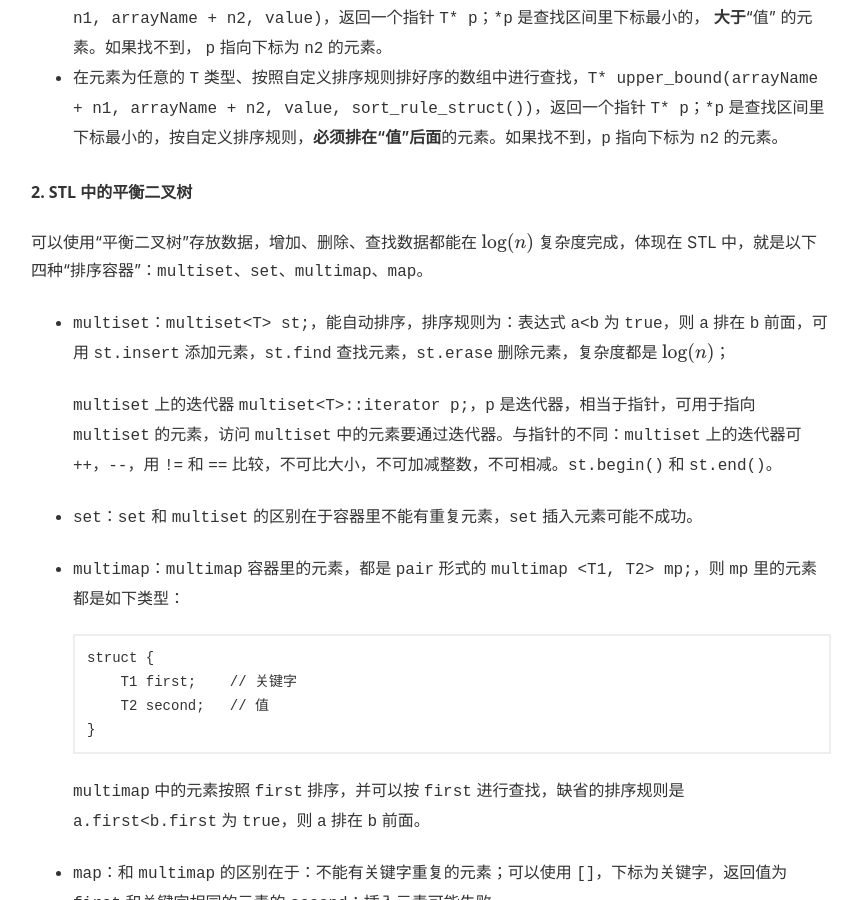
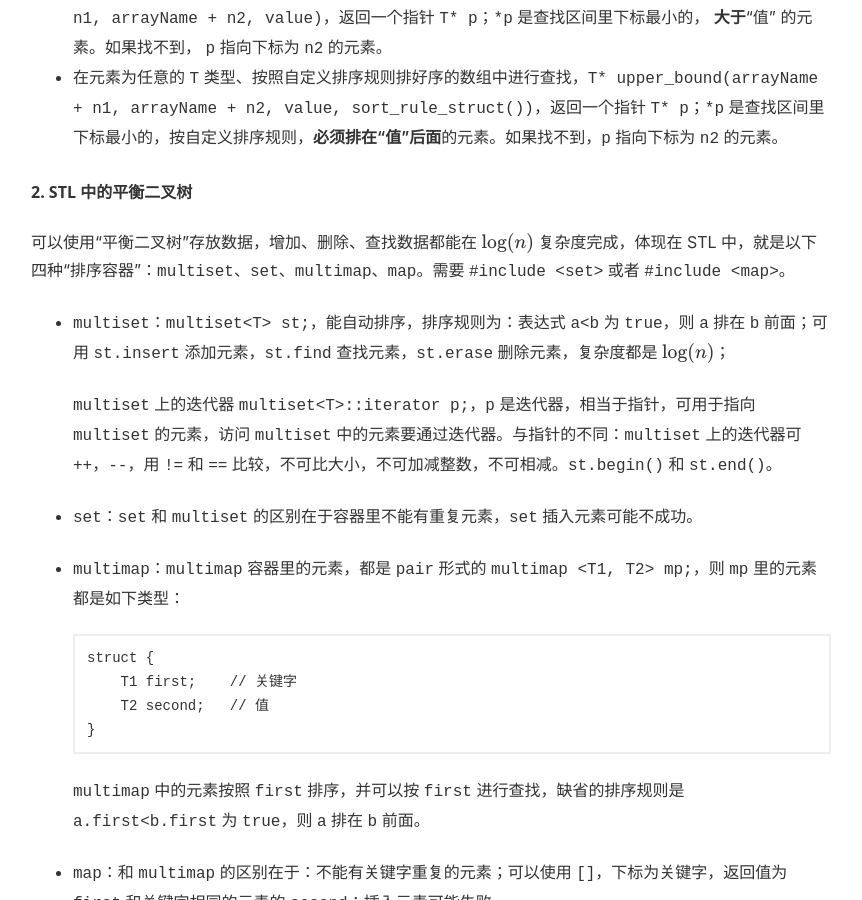
Before and after one commit to Quebradawill/quebrada.github.io, a Jekyll site: the page built from _posts/2019-09-12-C++-Programming-PKU-Course1.md, in a window 1280 px wide and 900 px high, scrolled down 1226 px. Shown: the whole window, without its empty margins (209-1071 px from the left). Built offline with Jekyll 4.4.1, drawn with Linux system fonts in a browser that asks for light colours; formulas are drawn with MathJax 3; comment, search, counter and statistics services are not loaded.

Commit message:
Update 2019-09-12-C++-Programming-PKU-Course1.md

```diff
--- a/_posts/2019-09-12-C++-Programming-PKU-Course1.md
+++ b/_posts/2019-09-12-C++-Programming-PKU-Course1.md
@@ -14,7 +14,7 @@ author: Quebradawill
 
 #### 1. 算法
 
-要使用其中的算法，需要 `#include <algorithm>`
+要使用其中的算法，需要 `#include <algorithm>`。
 
 ##### 1.1 排序算法 `sort`
 
@@ -46,9 +46,9 @@ author: Quebradawill
 
 #### 2. STL 中的平衡二叉树
 
-可以使用“平衡二叉树”存放数据，增加、删除、查找数据都能在 $$\log (n) $$ 复杂度完成，体现在 STL 中，就是以下四种“排序容器”：`multiset`、`set`、`multimap`、`map`。
+可以使用“平衡二叉树”存放数据，增加、删除、查找数据都能在 $$\log (n) $$ 复杂度完成，体现在 STL 中，就是以下四种“排序容器”：`multiset`、`set`、`multimap`、`map`。需要 `#include <set>` 或者 `#include <map>`。
 
-- `multiset`：`multiset<T> st;`，能自动排序，排序规则为：表达式 `a<b` 为 `true`，则 `a` 排在 `b` 前面，可用 `st.insert` 添加元素，`st.find` 查找元素，`st.erase` 删除元素，复杂度都是 $$\log(n)$$；
+- `multiset`：`multiset<T> st;`，能自动排序，排序规则为：表达式 `a<b` 为 `true`，则 `a` 排在 `b` 前面；可用 `st.insert` 添加元素，`st.find` 查找元素，`st.erase` 删除元素，复杂度都是 $$\log(n)$$；
 
   `multiset` 上的迭代器 `multiset<T>::iterator p;`，`p` 是迭代器，相当于指针，可用于指向 `multiset` 的元素，访问 `multiset` 中的元素要通过迭代器。与指针的不同：`multiset` 上的迭代器可 `++`，`--`，用 `!=` 和 `==` 比较，不可比大小，不可加减整数，不可相减。`st.begin()` 和 `st.end()`。
 
```
